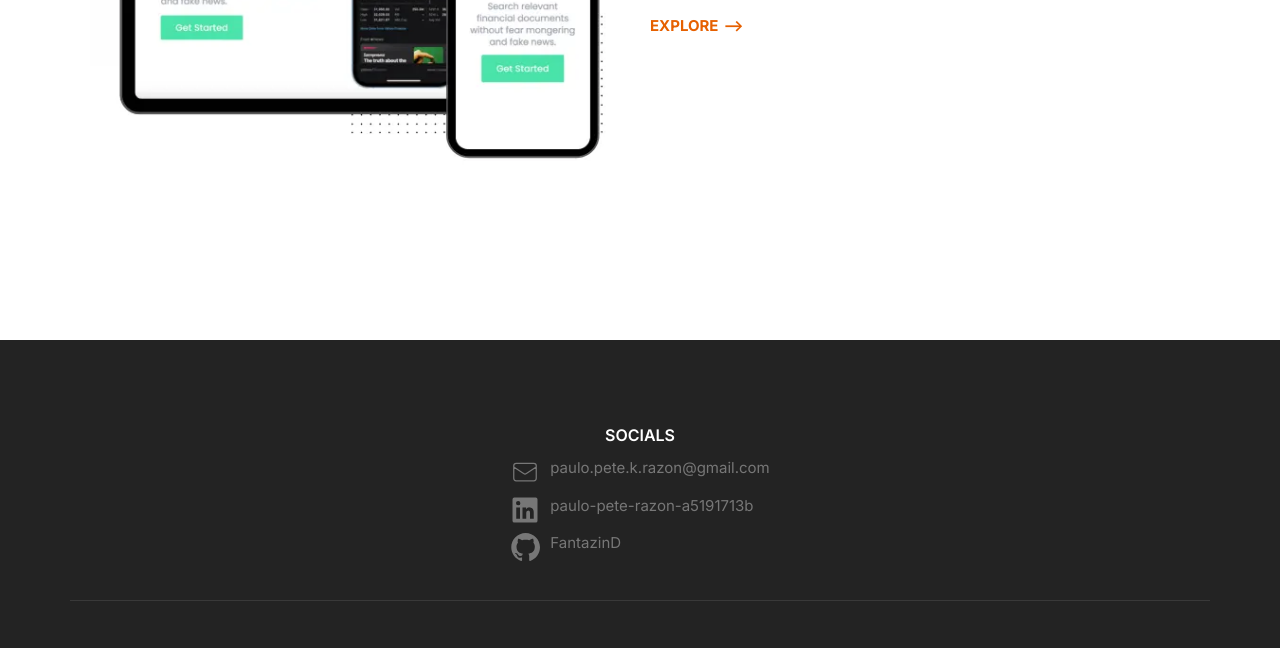
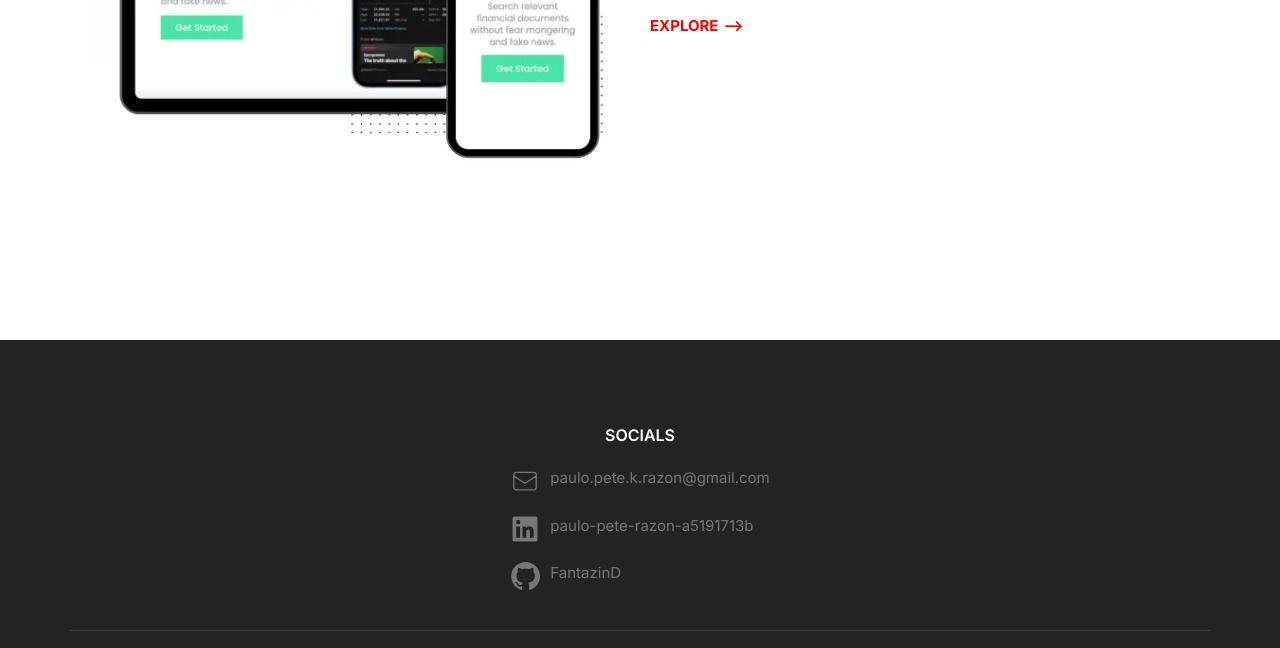
Before and after one commit to FantazinD/DeveloperProfile, a website: page public/index.html in a window 1280 px wide. Shown: the part 1669-2317 px from the top of the page. Drawn offline with nearby package versions, Linux system fonts and the light colour scheme.

Commit message:
final touches

```diff
--- a/css/styles.css
+++ b/css/styles.css
@@ -3,6 +3,7 @@
     --color-secondary: #00d9ff;
     --color-accent-secondary: #e66000;
     --color-accent: #ff3400;
+    --color-red: #ff0000;
     --color-headings: #1b0760;
     --color-body: #918ca4;
     --color-body-darker: #5c5577;
@@ -87,7 +88,7 @@ a {
 }
 
 .link-arrow {
-    color: var(--color-accent-secondary);
+    color: var(--color-red);
     text-transform: uppercase;
     font-size: 2rem;
     font-weight: bold;
@@ -718,10 +719,12 @@ a {
 
 .section__content .content__item {
     display: flex;
+    align-items: center;
+    gap: 1rem;
 }
 
-.content__item .icon {
-    margin-right: 1rem;
+.content__item p {
+    padding-top: 2rem;
 }
 
 .footer__heading {
@@ -757,6 +760,10 @@ a {
         flex-direction: column-reverse;
     }
 
+    .content__item p {
+        padding-top: 1rem;
+    }
+
     .footer__brand {
         order: -1;
         margin-top: 1rem;
--- a/public/index.html
+++ b/public/index.html
@@ -25,7 +25,9 @@
                 <header class="block__header hero__content">
                     <h1 data-aos="fade-right" class="block__heading">Seasoned Software Engineer</h1>
                     <p data-aos="fade-right" class="hero__tagline">Bridging Ideas and Technology with Expertise.</p>
-                    <a href="" class="btn btn--accent btn--stretched">Get Started</a>
+                    <a target="_blank" href="mailto:paulo.pete.k.razon@gmail.com" class="btn btn--accent btn--stretched"
+                        >Reach Me Out</a
+                    >
                 </header>
                 <picture data-aos="zoom-in">
                     <source type="image/webp" srcset="images/banner.webp 1x, images/banner@2x.webp 2x" />
@@ -115,8 +117,8 @@
                                             d="M3 8l7.89 5.26a2 2 0 002.22 0L21 8M5 19h14a2 2 0 002-2V7a2 2 0 00-2-2H5a2 2 0 00-2 2v10a2 2 0 002 2z"
                                         ></path>
                                     </svg>
-                                    <p>paulo.pete.k.razon@gmail.com</p></a
-                                >
+                                    <p>paulo.pete.k.razon@gmail.com</p>
+                                </a>
                             </li>
                             <li>
                                 <a
@@ -135,8 +137,8 @@
                                             d="M20.5 2h-17A1.5 1.5 0 002 3.5v17A1.5 1.5 0 003.5 22h17a1.5 1.5 0 001.5-1.5v-17A1.5 1.5 0 0020.5 2zM8 19H5v-9h3zM6.5 8.25A1.75 1.75 0 118.3 6.5a1.78 1.78 0 01-1.8 1.75zM19 19h-3v-4.74c0-1.42-.6-1.93-1.38-1.93A1.74 1.74 0 0013 14.19a.66.66 0 000 .14V19h-3v-9h2.9v1.3a3.11 3.11 0 012.7-1.4c1.55 0 3.36.86 3.36 3.66z"
                                         ></path>
                                     </svg>
-                                    <p>paulo-pete-razon-a5191713b</p></a
-                                >
+                                    <p>paulo-pete-razon-a5191713b</p>
+                                </a>
                             </li>
                             <li>
                                 <a target="_blank" href="https://github.com/FantazinD" class="content__item">
@@ -152,8 +154,8 @@
                                             d="M12.5.75C6.146.75 1 5.896 1 12.25c0 5.089 3.292 9.387 7.863 10.91.575.101.79-.244.79-.546 0-.273-.014-1.178-.014-2.142-2.889.532-3.636-.704-3.866-1.35-.13-.331-.69-1.352-1.18-1.625-.402-.216-.977-.748-.014-.762.906-.014 1.553.834 1.769 1.179 1.035 1.74 2.688 1.25 3.349.948.1-.747.402-1.25.733-1.538-2.559-.287-5.232-1.279-5.232-5.678 0-1.25.445-2.285 1.178-3.09-.115-.288-.517-1.467.115-3.048 0 0 .963-.302 3.163 1.179.92-.259 1.897-.388 2.875-.388.977 0 1.955.13 2.875.388 2.2-1.495 3.162-1.179 3.162-1.179.633 1.581.23 2.76.115 3.048.733.805 1.179 1.825 1.179 3.09 0 4.413-2.688 5.39-5.247 5.678.417.36.776 1.05.776 2.128 0 1.538-.014 2.774-.014 3.162 0 .302.216.662.79.547C20.709 21.637 24 17.324 24 12.25 24 5.896 18.854.75 12.5.75Z"
                                         ></path>
                                     </svg>
-                                    <p>FantazinD</p></a
-                                >
+                                    <p>FantazinD</p>
+                                </a>
                             </li>
                         </ul>
                     </div>
```
